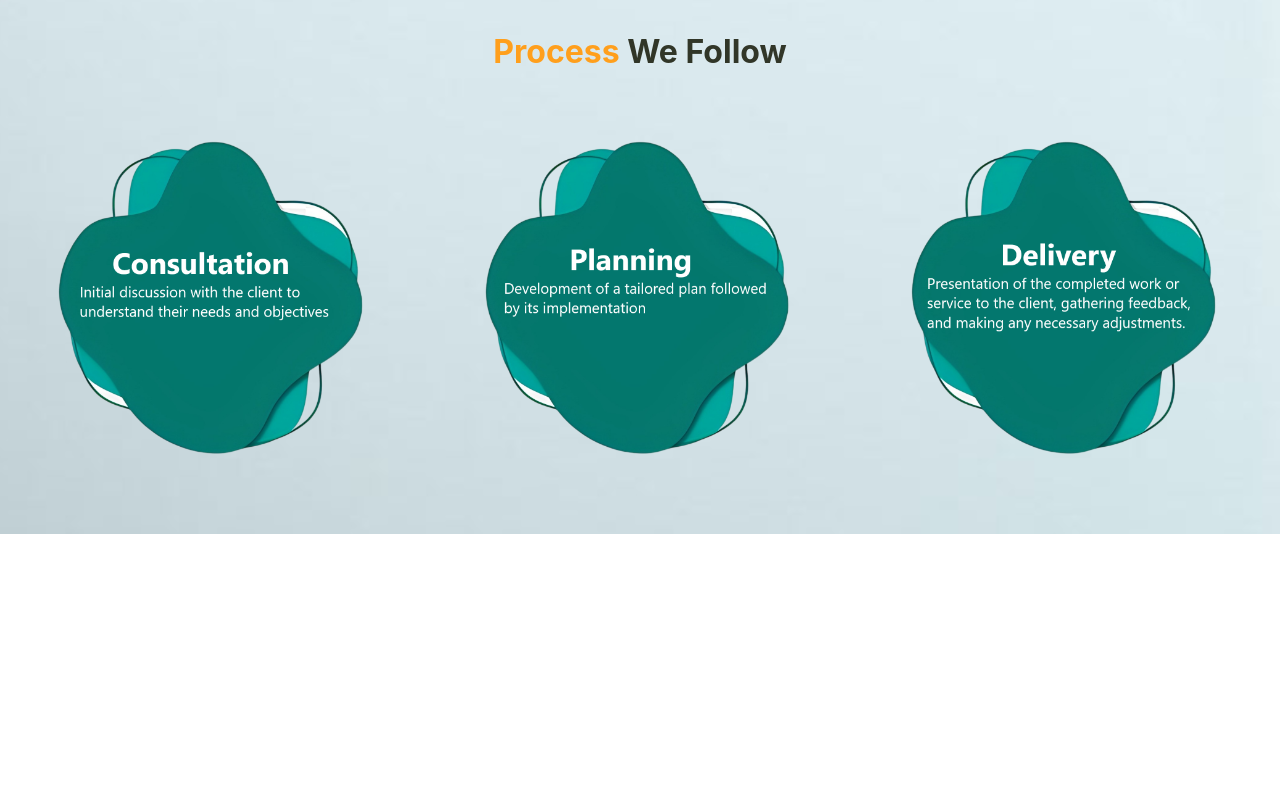
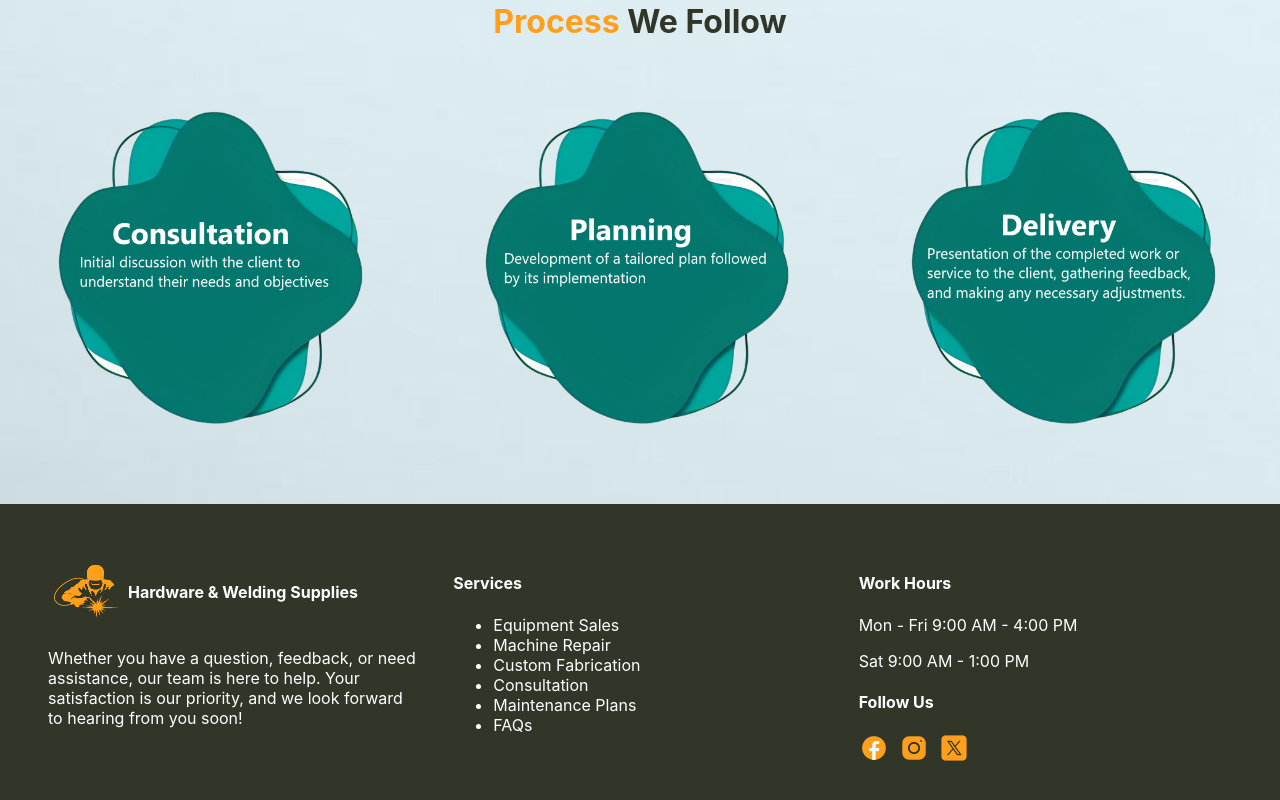
Before and after one commit to Ashley-hue/hws, a React (Create React App) app: page /services in a window 1280 px wide. Shown: the part 1296-2096 px from the top of the page. Before the commit the page ends 1830 px from the top, so only its background shows below. Built offline with nearby package versions, Linux system fonts and the light colour scheme; no server answers.

Commit message:
Added a footer to all pages

```diff
--- a/src/firebase.js
+++ b/src/firebase.js
@@ -17,6 +17,8 @@ const firebaseConfig = {
   appId: process.env.REACT_APP_FIREBASE_APP_ID,
   measurementId: process.env.REACT_APP_FIREBASE_MEASUREMENT_ID,
 };
+console.log("API Key:", process.env.REACT_APP_FIREBASE_API_KEY);
+console.log("Auth Domain:", process.env.REACT_APP_FIREBASE_AUTH_DOMAIN);
 
 const app = initializeApp(firebaseConfig);
 const auth = getAuth(app);
--- a/src/pages/Aboutus.jsx
+++ b/src/pages/Aboutus.jsx
@@ -7,6 +7,10 @@ import values from "../components/Assets/ourvalues.jpeg";
 import director from "../components/Assets/meetdir.png"
 import assidir from "../components/Assets/meetas.png";
 import ceo from "../components/Assets/john.png"
+import fb from "../components/Assets/fb.png";
+import ig from "../components/Assets/ig.png";
+import x from "../components/Assets/x.png";
+import logo from "../components/Assets/weldinglog.png";
 const Aboutus = () => {
   return (
     <div>
@@ -103,6 +107,49 @@ const Aboutus = () => {
           </div>
         </div>
       </div>
+      <div className="footer-container">
+        <div className="footer-first">
+          <div className="footer-content">
+            <img src={logo} alt="" className="footlogo" />
+            <h4>Hardware & Welding Supplies</h4>
+          </div>
+          <div className="footer-description">
+            <p>
+              Whether you have a question, feedback, or need assistance, our
+              team is here to help. Your satisfaction is our priority, and we
+              look forward to hearing from you soon!
+            </p>
+          </div>
+        </div>
+        <div className="footer-second">
+          <h4>Services</h4>
+          <ul>
+            <li>Equipment Sales</li>
+            <li>Machine Repair</li>
+            <li>Custom Fabrication</li>
+            <li>Consultation</li>
+            <li>Maintenance Plans</li>
+            <li>FAQs</li>
+          </ul>
+        </div>
+        <div className="footer-third">
+          <h4>Work Hours</h4>
+          <p>Mon - Fri 9:00 AM - 4:00 PM</p>
+          <p>Sat 9:00 AM - 1:00 PM</p>
+          <div>
+            <h4>Follow Us</h4>
+            <div className="follow-us">
+              <a href="https://www.facebook.com/HardwareandWelding/">
+                <img src={fb} alt="" />
+              </a>
+              <a href="https://www.instagram.com/hardware_and_welding/">
+                <img src={ig} alt="" className="follow-icon" />
+              </a>
+              <img src={x} alt="" className="follow-icon" />
+            </div>
+          </div>
+        </div>
+      </div>
     </div>
   );
 }
--- a/src/pages/Home.jsx
+++ b/src/pages/Home.jsx
@@ -15,6 +15,10 @@ import tigwelder from "../components/Assets/tigmac.jpeg";
 import multiwelder from "../components/Assets/multiwelder.jpeg";
 import mpesalogo from "../components/Assets/mpesalogo.jpg";
 import pb from "../components/Assets/primebanklogo.jpeg";
+import fb from "../components/Assets/fb.png";
+import ig from "../components/Assets/ig.png";
+import x from "../components/Assets/x.png";
+import logo from "../components/Assets/weldinglog.png";
 
 const Home = () => {
   const isDesktoporLaptop = useMediaQuery({ minDeviceWidth: 1224 });
@@ -94,7 +98,6 @@ const Home = () => {
               Experience unmatched precision and power with the Mig 250 Welder,
               perfect for all your heavy-duty welding needs.
             </p>
-            <button>Request Quote</button>
           </div>
           <div className="faves">
             <img src={tigwelder} alt="" />
@@ -103,7 +106,6 @@ const Home = () => {
               Achieve flawless, high-quality welds with the versatile and
               reliable Tig Welder for professional-grade results.
             </p>
-            <button>Request Quote</button>
           </div>
           <div className="faves">
             <img src={multiwelder} alt="" />
@@ -112,7 +114,6 @@ const Home = () => {
               Discover ultimate flexibility with the Multi-Welder, combining
               Mig, Tig, and Plasma welding capabilities in one powerful machine
             </p>
-            <button>Request Quote</button>
           </div>
         </div>
       </div>
@@ -149,6 +150,49 @@ const Home = () => {
         <h4>We Transport Goods Countrywide!</h4>
         <h2>Kindly contact 0726102499 for prices!</h2>
       </div>
+      <div className="footer-container">
+        <div className="footer-first">
+          <div className="footer-content">
+            <img src={logo} alt="" className="footlogo" />
+            <h4>Hardware & Welding Supplies</h4>
+          </div>
+          <div className="footer-description">
+            <p>
+              Whether you have a question, feedback, or need assistance, our
+              team is here to help. Your satisfaction is our priority, and we
+              look forward to hearing from you soon!
+            </p>
+          </div>
+        </div>
+        <div className="footer-second">
+          <h4>Services</h4>
+          <ul>
+            <li>Equipment Sales</li>
+            <li>Machine Repair</li>
+            <li>Custom Fabrication</li>
+            <li>Consultation</li>
+            <li>Maintenance Plans</li>
+            <li>FAQs</li>
+          </ul>
+        </div>
+        <div className="footer-third">
+          <h4>Work Hours</h4>
+          <p>Mon - Fri 9:00 AM - 4:00 PM</p>
+          <p>Sat 9:00 AM - 1:00 PM</p>
+          <div>
+            <h4>Follow Us</h4>
+            <div className="follow-us">
+              <a href="https://www.facebook.com/HardwareandWelding/">
+                <img src={fb} alt="" />
+              </a>
+              <a href="https://www.instagram.com/hardware_and_welding/">
+                <img src={ig} alt="" className="follow-icon" />
+              </a>
+              <img src={x} alt="" className="follow-icon" />
+            </div>
+          </div>
+        </div>
+      </div>
     </div>
   );
 };
--- a/src/pages/Services.jsx
+++ b/src/pages/Services.jsx
@@ -11,6 +11,10 @@ import phonecall from "../components/Assets/phonecall.png";
 import processimage from "../components/Assets/prroc.png";
 import procimage from "../components/Assets/procp.png";
 import proceimage from "../components/Assets/procd.png";
+import fb from "../components/Assets/fb.png";
+import ig from "../components/Assets/ig.png";
+import x from "../components/Assets/x.png";
+import logo from "../components/Assets/weldinglog.png";
 
 const Services = () => {
   return (
@@ -31,7 +35,11 @@ const Services = () => {
             <h4>Equipment Sales</h4>
           </div>
           <div className="detail-card">
-            <img src={techsupport} alt="Technical Support" className="service-logo" />
+            <img
+              src={techsupport}
+              alt="Technical Support"
+              className="service-logo"
+            />
             <h4>Technical Support</h4>
           </div>
           <div className="detail-card">
@@ -41,15 +49,27 @@ const Services = () => {
         </div>
         <div className="top-cards">
           <div className="detail-card">
-            <img src={fabricate} alt="Custom Fabrication" className="service-logo" />
+            <img
+              src={fabricate}
+              alt="Custom Fabrication"
+              className="service-logo"
+            />
             <h4>Custom Fabrication</h4>
           </div>
           <div className="detail-card">
-            <img src={training} alt="Training and Consultation" className="service-logo" />
+            <img
+              src={training}
+              alt="Training and Consultation"
+              className="service-logo"
+            />
             <h4>Training and Consultation</h4>
           </div>
           <div className="detail-card">
-            <img src={maintenance} alt="Maintenance Plans" className="service-logo" />
+            <img
+              src={maintenance}
+              alt="Maintenance Plans"
+              className="service-logo"
+            />
             <h4>Maintenance Plans</h4>
           </div>
         </div>
@@ -66,9 +86,6 @@ const Services = () => {
               Schedule a consultation today to explore our wide range of welding
               equipment solutions.
             </p>
-            <button className="appointbtn">
-              <b>Make Appointment</b>
-            </button>
           </div>
         </div>
       </div>
@@ -78,13 +95,68 @@ const Services = () => {
         </h3>
         <div className="process-icon-container">
           <div>
-            <img src={processimage} alt="Process Step 1" className="process-icon" />
+            <img
+              src={processimage}
+              alt="Process Step 1"
+              className="process-icon"
+            />
           </div>
           <div>
-            <img src={procimage} alt="Process Step 2" className="process-icon" />
+            <img
+              src={procimage}
+              alt="Process Step 2"
+              className="process-icon"
+            />
           </div>
           <div>
-            <img src={proceimage} alt="Process Step 3" className="process-icon" />
+            <img
+              src={proceimage}
+              alt="Process Step 3"
+              className="process-icon"
+            />
+          </div>
+        </div>
+      </div>
+      <div className="footer-container">
+        <div className="footer-first">
+          <div className="footer-content">
+            <img src={logo} alt="" className="footlogo" />
+            <h4>Hardware & Welding Supplies</h4>
+          </div>
+          <div className="footer-description">
+            <p>
+              Whether you have a question, feedback, or need assistance, our
+              team is here to help. Your satisfaction is our priority, and we
+              look forward to hearing from you soon!
+            </p>
+          </div>
+        </div>
+        <div className="footer-second">
+          <h4>Services</h4>
+          <ul>
+            <li>Equipment Sales</li>
+            <li>Machine Repair</li>
+            <li>Custom Fabrication</li>
+            <li>Consultation</li>
+            <li>Maintenance Plans</li>
+            <li>FAQs</li>
+          </ul>
+        </div>
+        <div className="footer-third">
+          <h4>Work Hours</h4>
+          <p>Mon - Fri 9:00 AM - 4:00 PM</p>
+          <p>Sat 9:00 AM - 1:00 PM</p>
+          <div>
+            <h4>Follow Us</h4>
+            <div className="follow-us">
+              <a href="https://www.facebook.com/HardwareandWelding/">
+                <img src={fb} alt="" />
+              </a>
+              <a href="https://www.instagram.com/hardware_and_welding/">
+                <img src={ig} alt="" className="follow-icon" />
+              </a>
+              <img src={x} alt="" className="follow-icon" />
+            </div>
           </div>
         </div>
       </div>
```
